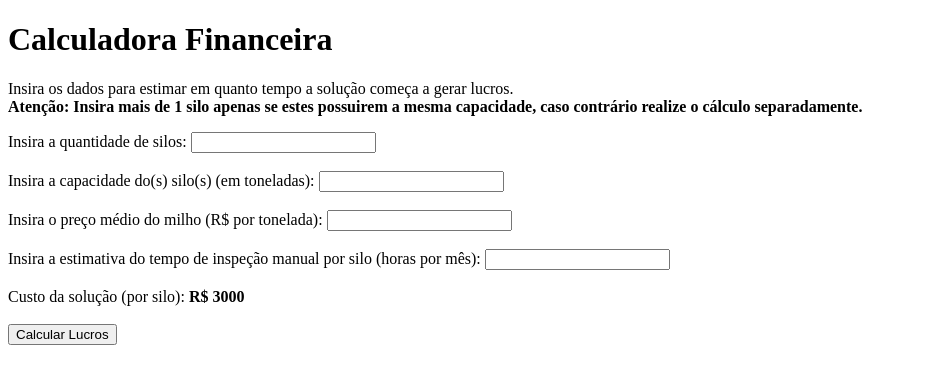
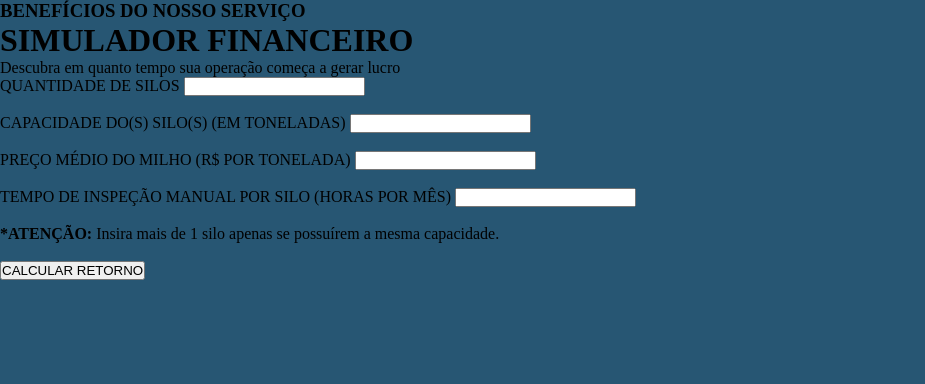
Before and after one commit to Grao-Certo/Grao-Certo, a plain HTML site: page calculadora.html in a window 1280 px wide. Shown: the whole page, without its empty margins (0-925 px from the left). Drawn offline with Linux system fonts and the light colour scheme.

Commit message:
Atualização do HTML

```diff
--- a/calculadora.html
+++ b/calculadora.html
@@ -1,29 +1,54 @@
 <!DOCTYPE html>
-<html lang="en">
+<html lang="pt-br">
 <head>
     <meta charset="UTF-8">
     <meta name="viewport" content="width=device-width, initial-scale=1.0">
-    <title>Calculadora</title>
+    <title>Simulador Financeiro</title>
+
+    <link rel="stylesheet" href="style.css">
 </head>
+
 <body>
-    <h1>Calculadora Financeira</h1>
-    <p>
-        Insira os dados para estimar em quanto tempo a solução começa a gerar lucros. <br>
-        <b>Atenção: Insira mais de 1 silo apenas se estes possuirem a mesma capacidade, caso contrário realize o cálculo separadamente.</b>
-    </p>
 
-    Insira a quantidade de silos: <input type="text" id="ipt_qtd_silos"><br><br>
-    Insira a capacidade do(s) silo(s) (em toneladas): <input type="text" id="ipt_cap_silos"><br><br>
-    Insira o preço médio do milho (R$ por tonelada): <input type="text" id="ipt_preco_milho"><br><br>
-    Insira a estimativa do tempo de inspeção manual por silo (horas por mês): <input type="text" id="ipt_tempo_inspecao"><br><br>
-    Custo da solução (por silo): <b>R$ 3000</b><br><br>
+    <h3>BENEFÍCIOS DO NOSSO SERVIÇO</h3>
+    <h1>SIMULADOR FINANCEIRO</h1>
+    <p>Descubra em quanto tempo sua operação começa a gerar lucro</p>
 
-    <button onclick="calcularLucros()">Calcular Lucros</button>
+    <div class="container">
 
+        <div class="input-group">
+            <label>QUANTIDADE DE SILOS</label>
+            <input type="number" id="ipt_qtd_silos">
+        </div><br>
 
-    <div id="id_mensagem"></div>
+        <div class="input-group">
+            <label>CAPACIDADE DO(S) SILO(S) (EM TONELADAS)</label>
+            <input type="number" id="ipt_cap_silos">
+        </div><br>
+
+        <div class="input-group">
+            <label>PREÇO MÉDIO DO MILHO (R$ POR TONELADA)</label>
+            <input type="number" id="ipt_preco_milho">
+        </div><br>
+
+        <div class="input-group">
+            <label>TEMPO DE INSPEÇÃO MANUAL POR SILO (HORAS POR MÊS)</label>
+            <input type="number" id="ipt_tempo_inspecao">
+        </div><br>
+
+        <div class="alerta">
+            <b>*ATENÇÃO:</b> Insira mais de 1 silo apenas se possuírem a mesma capacidade.
+        </div><br>
+
+        <button onclick="calcularLucros()">CALCULAR RETORNO</button>
+
+        <div id="id_mensagem"></div>
+
+    </div>
+
 </body>
 </html>
+
 <script>
     /*
     Considerações
@@ -63,20 +88,20 @@
         let paybackMeses = 0
         if (economiaTotalMensal > 0){
             paybackMeses = (custoTotal / economiaTotalMensal).toFixed()
-        } else {
-            null
-        }
+        };
 
-        // Lucro
-        let lucro12Meses = economiaTotalAnual - custoTotal;
+        // Faturamento
+        let faturamento12Meses = economiaTotalAnual - custoTotal;
 
         id_mensagem.innerHTML = `
-        <br><b>Resultado</b><br>
-        <b>Custo total:</b> R$${custoTotal}<br>
-        <b>Economia anual (inspeção):</b> R$${economiaInspecaoAnual}<br>
-        <b>Economia anual (perdas evitadas):</b> R$${economiaPerdasAnual}<br>
-        <b>Economia anual total:</b> R$${economiaTotalAnual} (R$${economiaTotalMensal} / mês)<br>
-        <b>Payback estimado:</b> ${paybackMeses + " meses"}<br>
-        <b>Lucro líquido em 12 meses:</b> R$${lucro12Meses}`
+            <br><b>RESULTADOS</b><br>
+            <b>Custo total:</b> R$${custoTotal.toLocaleString("pt-BR", {minimumFractionDigits: 2})}<br>
+            <b>Economia anual (inspeção):</b> R$${economiaInspecaoAnual.toLocaleString("pt-BR", {minimumFractionDigits: 2})}<br>
+            <b>Economia anual (perdas evitadas):</b> R$${economiaPerdasAnual.toLocaleString("pt-BR", {minimumFractionDigits: 2})}<br>
+            <b>Economia anual total:</b> R$${economiaTotalAnual.toLocaleString("pt-BR", {minimumFractionDigits: 2})}
+            (R$${Number(economiaTotalMensal).toLocaleString("pt-BR", {minimumFractionDigits: 2})} / mês)<br>
+            <b>Payback estimado:</b> ${paybackMeses} meses<br>
+            <b>Faturamento em 12 meses:</b> R$${faturamento12Meses.toLocaleString("pt-BR", {minimumFractionDigits: 2})}
+        `
     };
 </script>
```
